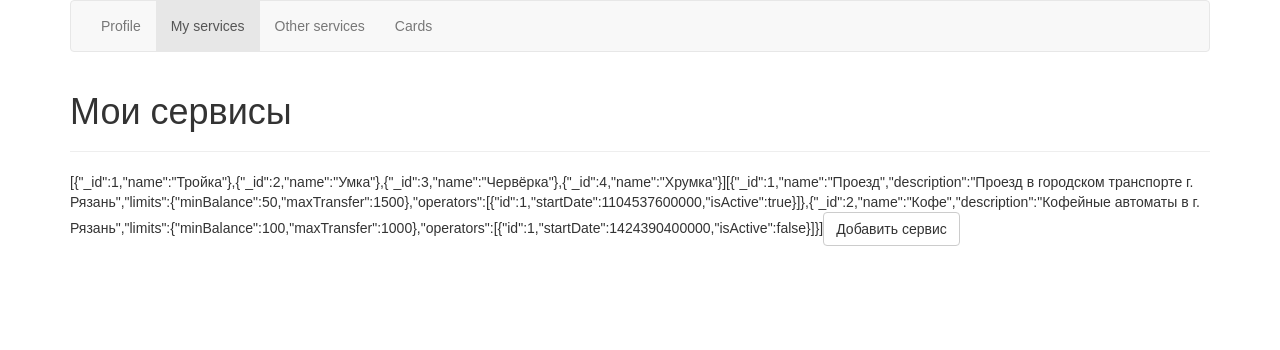
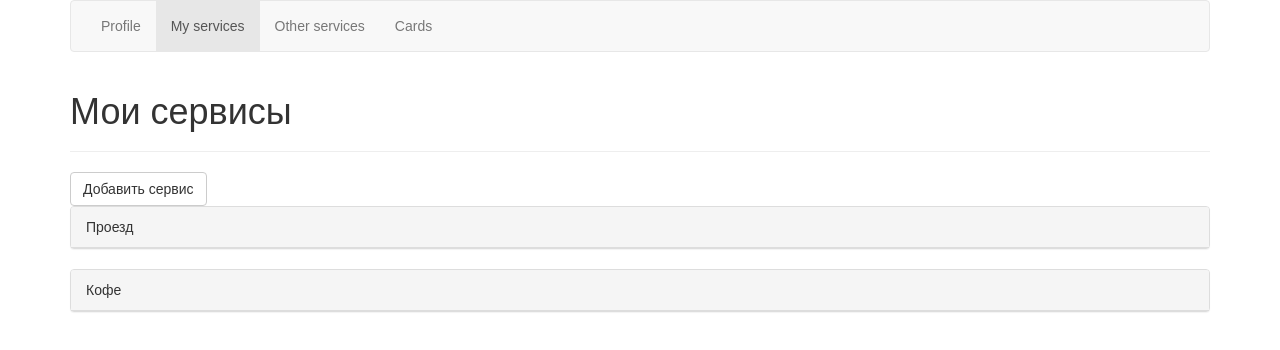
Before and after one commit to ExecutionLLC/cross_transaction_system, a React (Create React App) app in the folder frontend/: page /myservices in a window 1280 px wide. Shown: the top 350 px of the page. Built offline with nearby package versions, Linux system fonts and the light colour scheme.

Commit message:
my services tab: show services list

```diff
--- a/frontend/src/Views/MyServices/MyServices.jsx
+++ b/frontend/src/Views/MyServices/MyServices.jsx
@@ -1,5 +1,5 @@
 import React, { Component } from 'react';
-import { Button } from 'react-bootstrap';
+import { Button, Panel } from 'react-bootstrap';
 import ViewBase from '../ViewBase';
 import API from '../../API/API';
 import ErrorPanel from '../../Components/ErrorPanel';
@@ -50,18 +50,35 @@ class MyServices extends Component {
       });
   }
 
+  renderService(service) {
+    return (
+      <Panel key={service._id} expanded={false} onToggle={() => {}}>
+        <Panel.Heading>{service.name}</Panel.Heading>
+        <Panel.Collapse>
+          <Panel.Body>
+            {service.description}
+          </Panel.Body>
+        </Panel.Collapse>
+      </Panel>
+    );
+  }
+
+  renderServices() {
+    const { myServices } = this.state;
+    return myServices.map(service => this.renderService(service));
+  }
+
   render() {
     const {
-      isLoading, loadingError, operators, myServices,
+      isLoading, loadingError, myServices,
     } = this.state;
     return (
       <ViewBase {...this.props} pageHeader="Мои сервисы" isLoading={isLoading}>
         {loadingError && <ErrorPanel title="Ошибка загрузки" content={loadingError} />}
-        {operators && JSON.stringify(operators)}
-        {myServices && JSON.stringify(myServices)}
         <Button>
           Добавить сервис
         </Button>
+        {myServices && this.renderServices()}
       </ViewBase>
     );
   }
```
